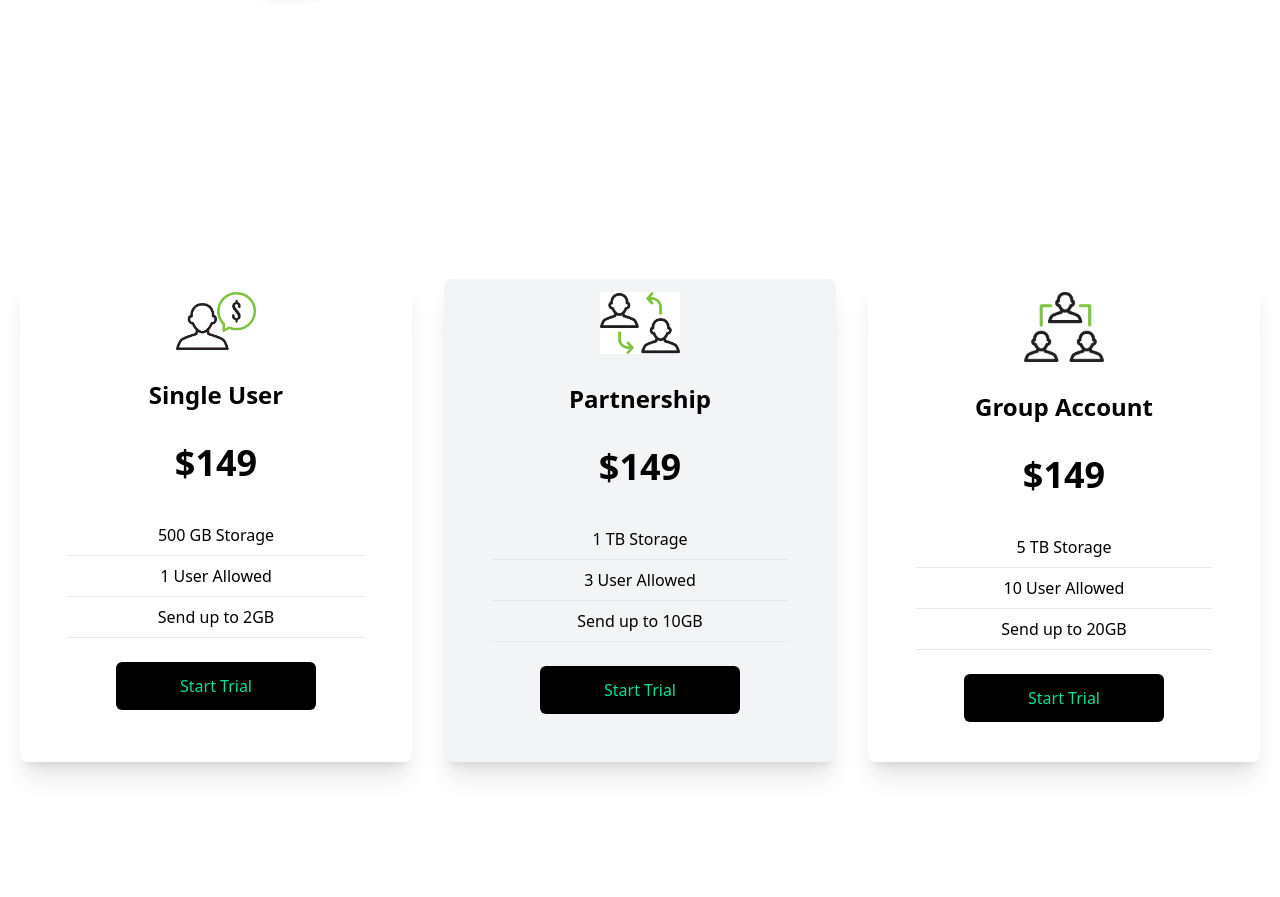
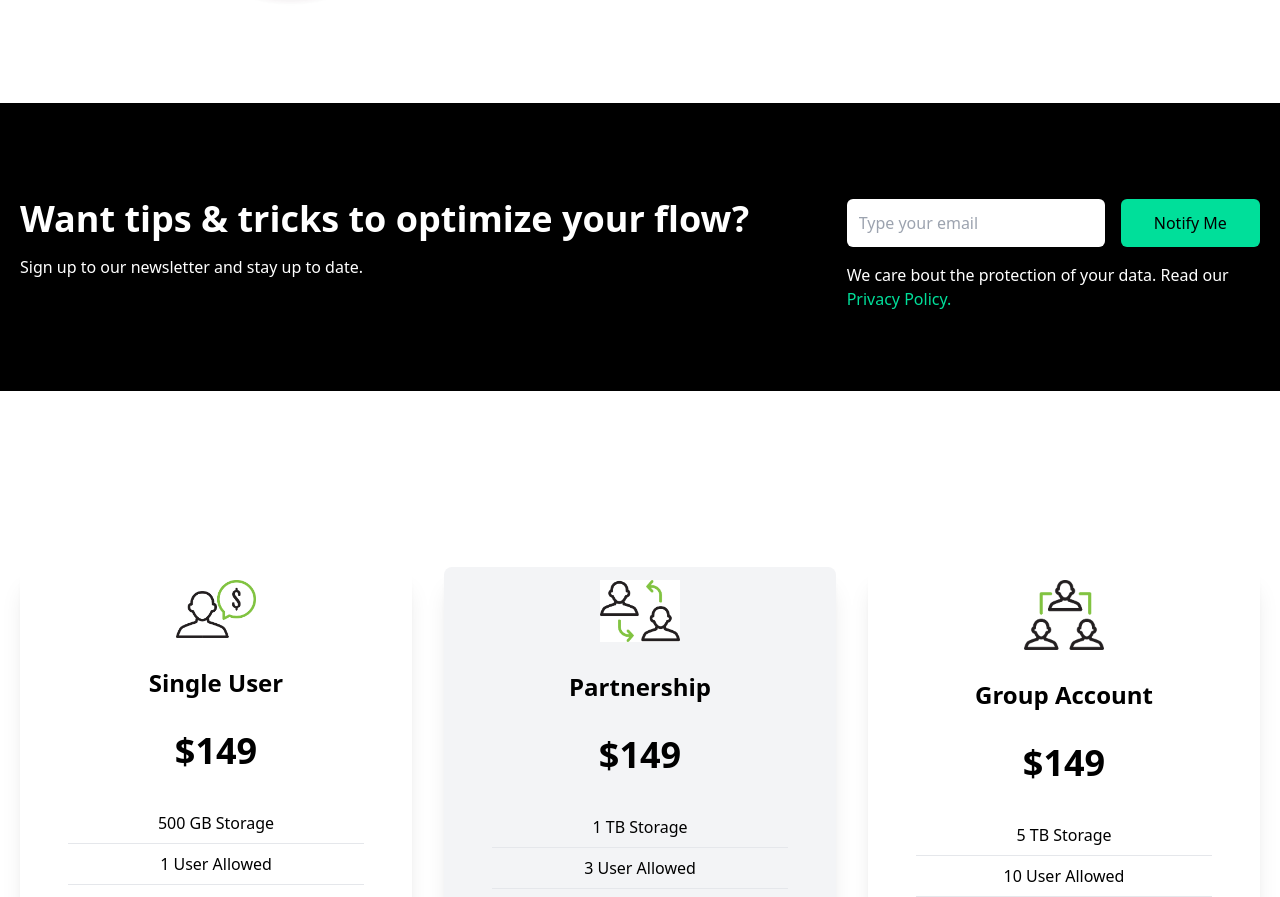
Before and after one commit to Rej327/writing-react-tailwindcss, a React (Create React App) app: page / in a window 1280 px wide. Shown: the part 1169-2066 px from the top of the page. Built offline with nearby package versions, Linux system fonts and the light colour scheme.

Commit message:
adding newsletter

```diff
--- a/src/App.js
+++ b/src/App.js
@@ -3,7 +3,8 @@ import Hero from "./components/Hero";
 import Navbar from "./components/Navbar";
 import { BrowserRouter, Routes, Route } from "react-router-dom";
 import Analytics from "./components/Analytics";
-import Cards from "./components/Cards"
+import Cards from "./components/Cards";
+import Newsletter from "./components/Newsletter";
 
 function App() {
   return (
@@ -14,7 +15,8 @@ function App() {
           <Route path="/" element={<Hero />} />
         </Routes>
         <Analytics />
-       <Cards />
+        <Newsletter />
+        <Cards />
       </div>
     </BrowserRouter>
   );
--- /dev/null
+++ b/src/components/Newsletter.js
@@ -0,0 +1,35 @@
+import React from "react";
+
+const Newsletter = () => {
+  return (
+    <div className="w-full px-4 py-16 text-white">
+      <div className="max-w-[1240px] mx-auto grid lg:grid-cols-3">
+        <div className="lg:col-span-2 my-4">
+          <h1 className="text-2xl font-bold py-4 sm:text-3xl md:text-4xl">
+            Want tips & tricks to optimize your flow?
+          </h1>
+          <p>Sign up to our newsletter and stay up to date.</p>
+        </div>
+        <div className="my-4">
+          <div className="flex flex-col items-center justify-between w-full sm:flex-row">
+            <input
+              type="email"
+              name="email"
+              placeholder="Type your email"
+              className="p-3 flex w-full rounded-md text-black"
+            />
+            <button className="bg-[#00df9a] text-black w-[200px] rounded-md font-medium ml-4 my-4 px-6 py-3 hover:bg-[#03faac] hover:scale-105 duration-300">
+              Notify Me
+            </button>
+          </div>
+          <p>
+            We care bout the protection of your data. Read our{" "}
+            <span className="text-[#00df9a]">Privacy Policy.</span>
+          </p>
+        </div>
+      </div>
+    </div>
+  );
+};
+
+export default Newsletter;
```
